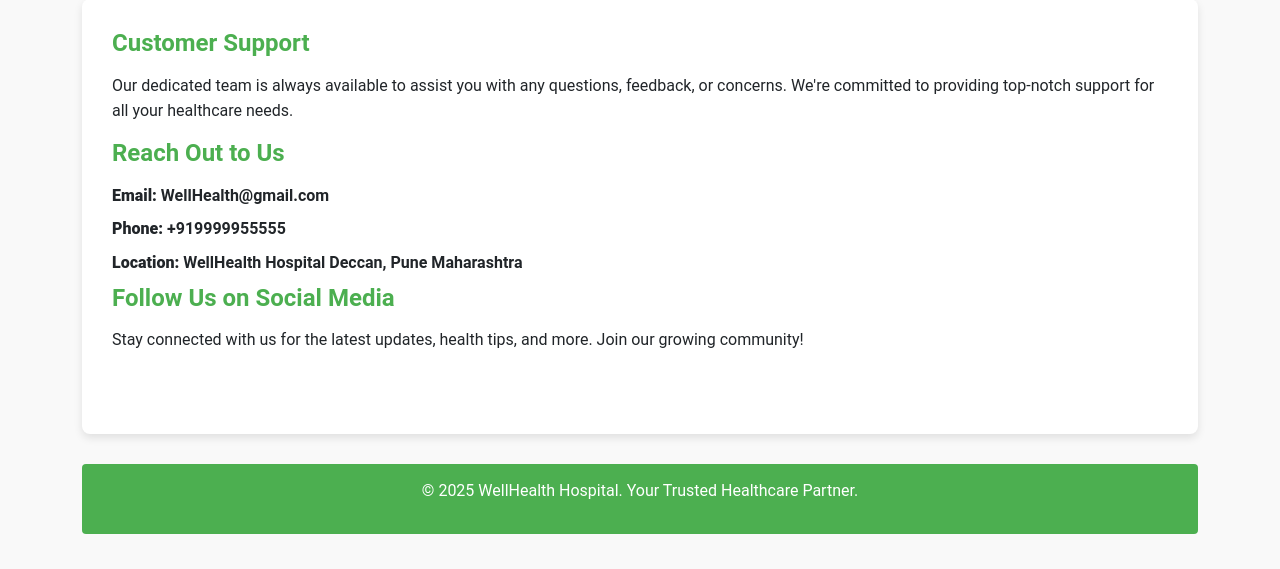
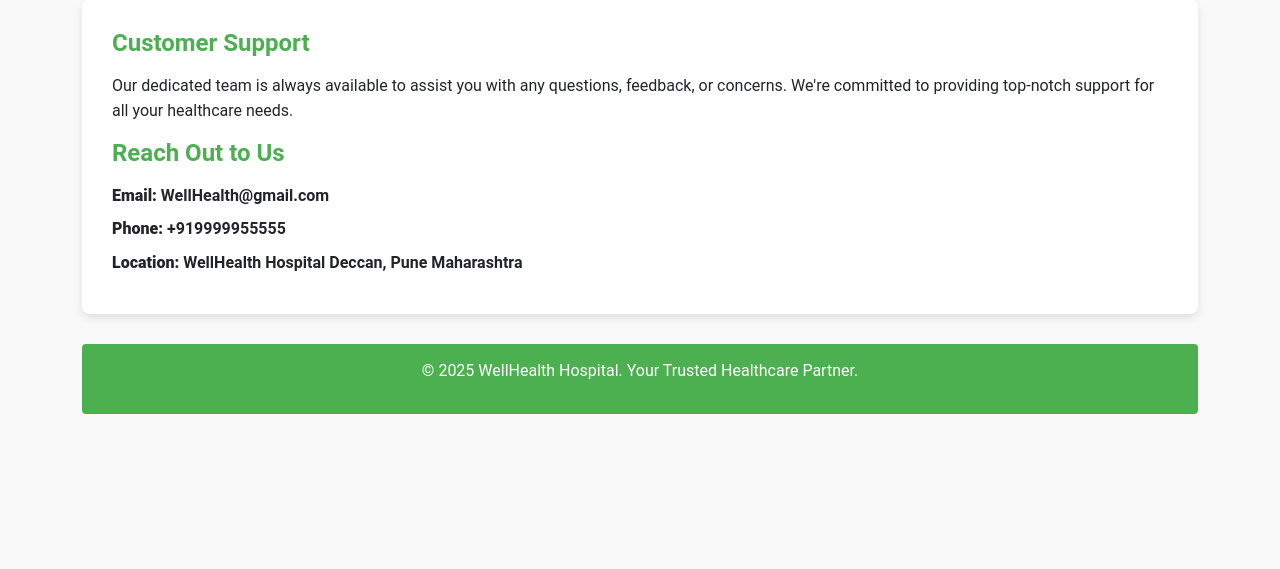
Before and after one commit to vaiish01/AI-Powered-Diagnosis-System, a Python web app: template Templates/Contact.html in a window 1280 px wide. Shown: the part 231-800 px from the top of the page. Run offline with Jinja, Linux system fonts and the light colour scheme; the template is opened without the code that fills it, so the values that code supplies are empty.

Commit message:
Update Contact.html

```diff
--- a/Templates/Contact.html
+++ b/Templates/Contact.html
@@ -75,13 +75,7 @@
           <p><b>Location:</b> WellHealth Hospital Deccan, Pune Maharashtra</p>
         </div>
 
-        <h4>Follow Us on Social Media</h4>
-        <p>Stay connected with us for the latest updates, health tips, and more. Join our growing community!</p>
-        <div class="social-icons">
-          <a href="https://facebook.com/WellHealth" target="_blank"><i class="bi bi-facebook"></i></a>
-          <a href="https://instagram.com/WellHealth" target="_blank"><i class="bi bi-instagram"></i></a>
-          <a href="https://twitter.com/WellHealth" target="_blank"><i class="bi bi-twitter"></i></a>
-        </div>
+
       </div>
 
       <footer>
```
